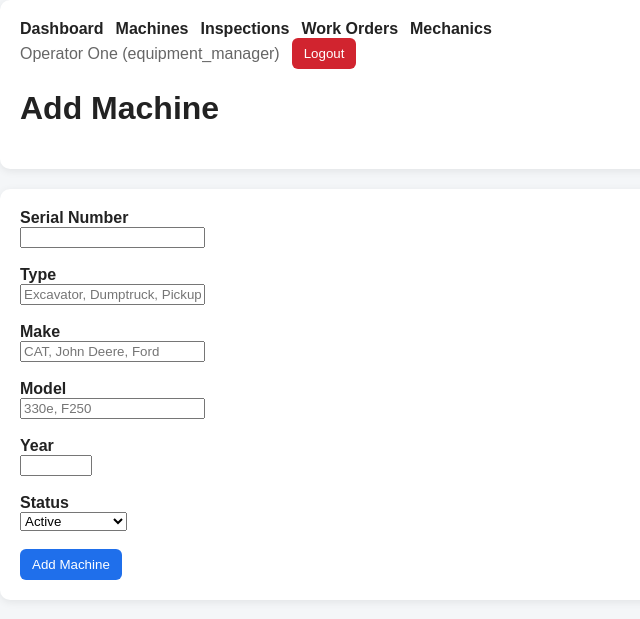
After one commit to AndrewFrizzell/FleetMind, a Flask app: page /manager/machines/add in a window 1280 px wide. The commit adds this page. Shown: the top 619 px of the page, without its empty margins (0-640 px from the left). Run offline with Flask 3, Linux system fonts and the light colour scheme; a user stored in the database is signed in.

Commit message:
added new equipment option

```diff
--- a/web/app.py
+++ b/web/app.py
@@ -24,7 +24,8 @@ from logic import (
             get_open_work_orders_for_machine,
             get_recent_inspections_for_machine,
             get_inspections_by_user,
-            get_all_inspections
+            get_all_inspections,
+            create_machine
 
 )
 
@@ -355,6 +356,48 @@ def inspections():
         inspections=inspections
     )
 
+@app.route("/manager/machines/add", methods=["GET", "POST"])
+@login_required
+def add_machine():
+    if session.get("role") != "equipment_manager":
+        return "Forbidden", 403
+    if request.method == "POST":
+        serial_number = request.form.get("serial_number") or ""
+        machine_type = request.form.get("type") or ""
+        make = request.form.get("make") or ""
+        model = request.form.get("model") or ""
+        year = request.form.get("year") or None
+        status = request.form.get("status") or "active"
+
+        if year:
+            year = int(year)
+
+        conn = get_connection()
+
+        try:
+            machine_id = create_machine(
+                conn,
+                serial_number.strip(),
+                machine_type.strip(),
+                make.strip(),
+                model.strip(),
+                year,
+                status
+            )
+            flash("Machine added.")
+            return redirect(url_for("machine_profile", machine_id=machine_id))
+
+        except Exception as e:
+            conn.rollback()
+            print("Add MACHINE ERROR", e)
+            flash(f"Error adding machine: {e}")
+            return redirect(url_for("add_machine"))
+
+        finally:
+            conn.close()
+
+    return render_template("add_machine.html", user=session)
+
 if __name__ == "__main__":
     #run from /web with python app.py
     app.run(debug=True)
--- /dev/null
+++ b/web/templates/add_machine.html
@@ -0,0 +1,52 @@
+<!DOCTYPE html>
+<html lang="en">
+<head>
+    <meta charset="UTF-8">
+    <link rel="stylesheet" href="{{ url_for('static', filename='style.css') }}">
+    <title>Add Machine</title>
+</head>
+<body>
+    <div class="contianer">
+        <div class="card">
+            {% include "partials/navbar.html" %}
+            <h1>Add Machine</h1>
+        </div>
+
+        <div class="card">
+            <form method="POST">
+                <label><strong>Serial Number</strong></label><br>
+                <input type="text" name="serial_number" required>
+                <br><br>
+
+                <label><strong>Type</strong></label><br>
+                <input type="text" name="type" placeholder="Excavator, Dumptruck, Pickup" required>
+                <br><br>
+
+                <label><strong>Make</strong></label><br>
+                <input type="text" name="make" placeholder="CAT, John Deere, Ford" required>
+                <br><br>
+
+                <label><strong>Model</strong></label><br>
+                <input type="text" name="model" placeholder="330e, F250">
+                <br><br>
+
+                <label><strong>Year</strong></label><br>
+                <input type="number" name="year" min="1900" max="2100">
+                <br><br>
+
+                <label><strong>Status</strong></label><br>
+                <select name="status" required>
+                    <option value="active">Active</option>
+                    <option value="inactive">Inactive</option>
+                    <option value="out_of_service">Out of Service</option>
+                </select>
+                <br><br>
+
+                <button type="submit" class="primary">Add Machine</button>
+
+            </form>
+        </div>
+    </div>
+
+</body>
+</html>
```
Also changed, not shown: logic.py (+28 -0 lines), web/templates/machines.html (+7 -0 lines), fleetmind.db.
